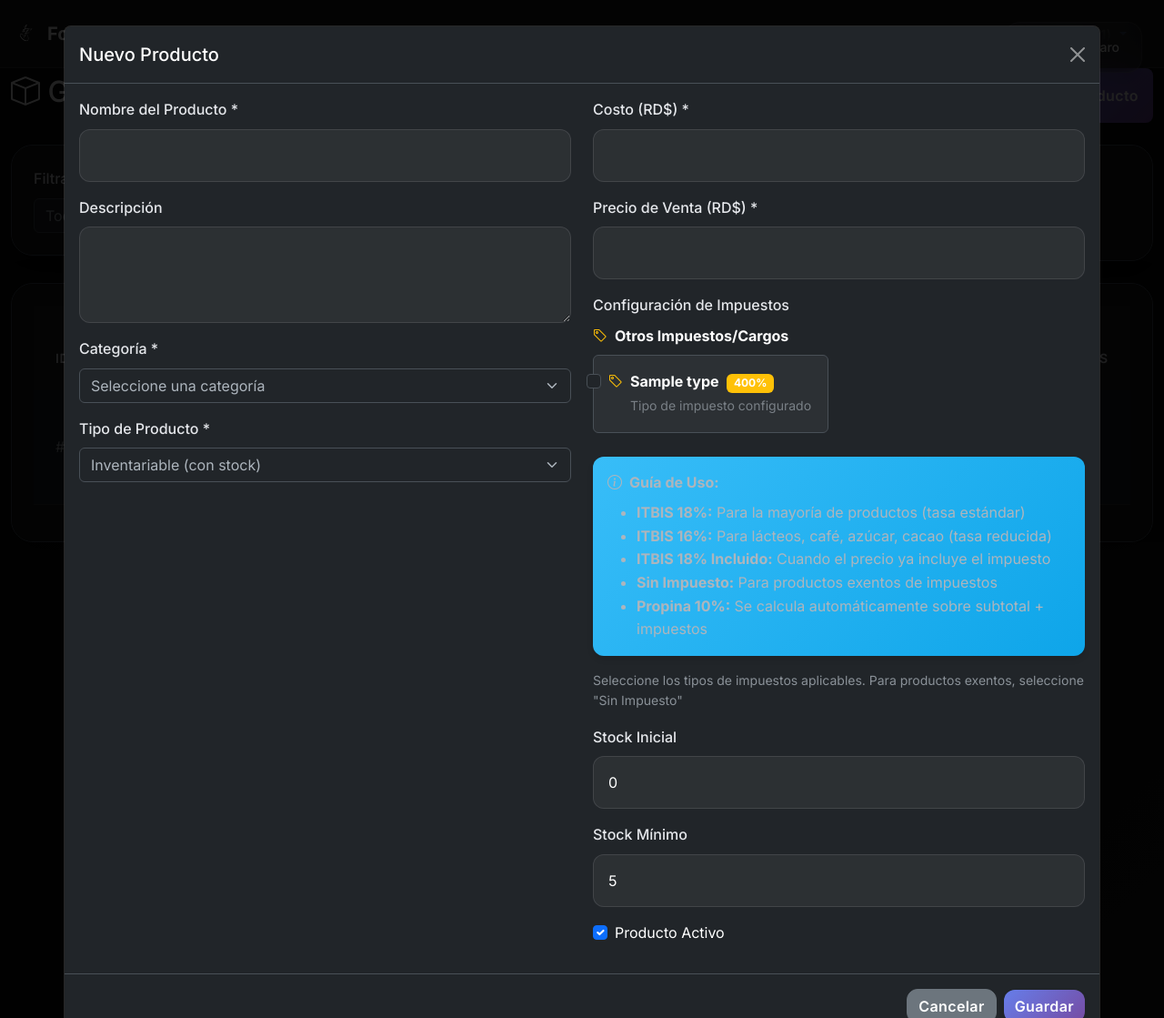
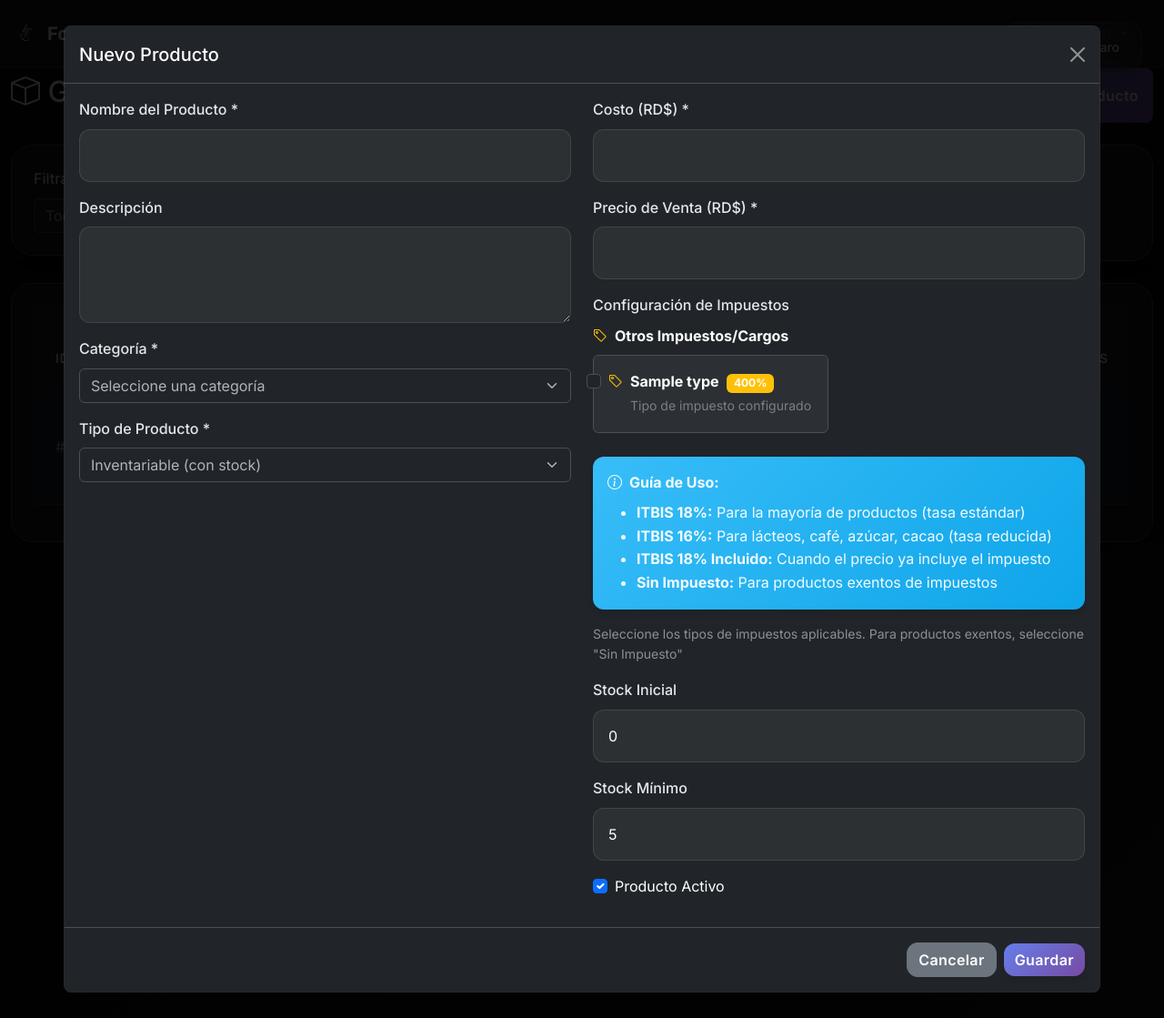
Before and after one commit to fouronesys/fouronepos, a Flask app: page /inventory/products in a window 1280 px wide, after a click on "Nuevo Producto". Shown: the whole page at 91% size. Run offline with Flask 3, Linux system fonts and the light colour scheme; the visitor is signed in with stand-in values (Sample User, id 1); tables that the repository leaves empty hold one stand-in row (values such as "Sample post"); some libraries are stand-ins or nearby versions.

Commit message:
Improve contrast of tax guidance and remove service charge options
Adjust CSS for better text visibility in tax guidance alerts and remove service charge and tip sections from product form, as these are now handled by the POS.

Replit-Commit-Author: Agent
Replit-Commit-Session-Id: a1b00c38-fa52-440b-9ea6-2a077315400c
Replit-Commit-Checkpoint-Type: full_checkpoint
Replit-Commit-Screenshot-Url: https://storage.googleapis.com/screenshot-production-us-central1/496da215-fdcd-4fbe-bea6-b4abeb21c15b/a1b00c38-fa52-440b-9ea6-2a077315400c/6TIuKQU

```diff
--- a/templates/inventory/products.html
+++ b/templates/inventory/products.html
@@ -27,7 +27,7 @@
         opacity: 0.8;
     }
 
-    /* Alert styling for dark mode */
+    /* Alert styling for dark mode - improved contrast */
     #taxTypesContainer .alert-info {
         background-color: rgba(13, 110, 253, 0.1);
         border-color: rgba(13, 110, 253, 0.2);
@@ -35,9 +35,14 @@
     }
 
     [data-bs-theme='dark'] #taxTypesContainer .alert-info {
-        background-color: rgba(13, 110, 253, 0.15);
-        border-color: rgba(13, 110, 253, 0.3);
+        background-color: rgba(13, 110, 253, 0.2);
+        border-color: rgba(13, 110, 253, 0.4);
         color: var(--bs-body-color);
+    }
+
+    [data-bs-theme='dark'] #taxTypesContainer .alert-info strong,
+    [data-bs-theme='dark'] #taxTypesContainer .alert-info li {
+        color: rgba(255, 255, 255, 0.95);
     }
 </style>
 
@@ -352,10 +357,18 @@ function updateTaxTypesContainer() {
         return;
     }
 
-    // Agrupar tax_types por categoría
-    const impuestos = taxTypes.filter(t => t.name.includes('ITBIS') || t.name.includes('Impuesto'));
-    const cargos = taxTypes.filter(t => t.name.includes('Propina') || t.name.includes('Servicio'));
-    const otros = taxTypes.filter(t => !impuestos.includes(t) && !cargos.includes(t));
+    // Filtrar solo impuestos fiscales (ITBIS), excluyendo cargos por servicio y propinas
+    // Los cargos por servicio se manejan desde el POS, no a nivel de producto
+    const impuestos = taxTypes.filter(t =>
+        (t.name.includes('ITBIS') || t.name.includes('Impuesto')) &&
+        !t.name.includes('Propina') &&
+        !t.name.includes('Servicio')
+    );
+    const otros = taxTypes.filter(t =>
+        !impuestos.includes(t) &&
+        !t.name.includes('Propina') &&
+        !t.name.includes('Servicio')
+    );
 
     // Generar HTML con agrupación visual mejorada
     let html = '';
@@ -388,47 +401,6 @@ function updateTaxTypesContainer() {
                                     <strong>${taxType.name}</strong>
                                     <span class="badge bg-primary ms-1">${(taxType.rate * 100).toFixed(0)}%</span>
                                     ${taxType.is_inclusive ? '<span class="badge bg-info ms-1">Incluido</span>' : '<span class="badge bg-secondary ms-1">Exclusivo</span>'}
-                                    <br>
-                                    <small class="text-muted">${tooltipText}</small>
-                                </div>
-                            </div>
-                        </label>
-                    </div>
-                </div>
-            `;
-        });
-
-        html += `
-                </div>
-            </div>
-        `;
-    }
-
-    // Sección de Cargos por Servicio
-    if (cargos.length > 0) {
-        html += `
-            <div class="mb-3">
-                <div class="d-flex align-items-center mb-2">
-                    <i class="bi bi-percent text-success me-2"></i>
-                    <strong>Cargos por Servicio</strong>
-                </div>
-                <div class="row">
-        `;
-
-        cargos.forEach(taxType => {
-            const tooltipText = getTooltipForTaxType(taxType.name);
-
-            html += `
-                <div class="col-md-6 mb-2">
-                    <div class="form-check p-3 border rounded tax-type-box">
-                        <input class="form-check-input" type="checkbox" value="${taxType.id}"
-                               id="taxType${taxType.id}">
-                        <label class="form-check-label" for="taxType${taxType.id}">
-                            <div class="d-flex align-items-start">
-                                <i class="bi bi-wallet2 me-2 text-success"></i>
-                                <div class="flex-grow-1">
-                                    <strong>${taxType.name}</strong>
-                                    <span class="badge bg-success ms-1">${(taxType.rate * 100).toFixed(0)}%</span>
                                     <br>
                                     <small class="text-muted">${tooltipText}</small>
                                 </div>
@@ -495,7 +467,6 @@ function updateTaxTypesContainer() {
                 <li><strong>ITBIS 16%:</strong> Para lácteos, café, azúcar, cacao (tasa reducida)</li>
                 <li><strong>ITBIS 18% Incluido:</strong> Cuando el precio ya incluye el impuesto</li>
                 <li><strong>Sin Impuesto:</strong> Para productos exentos de impuestos</li>
-                <li><strong>Propina 10%:</strong> Se calcula automáticamente sobre subtotal + impuestos</li>
             </ul>
         </div>
     `;
```
